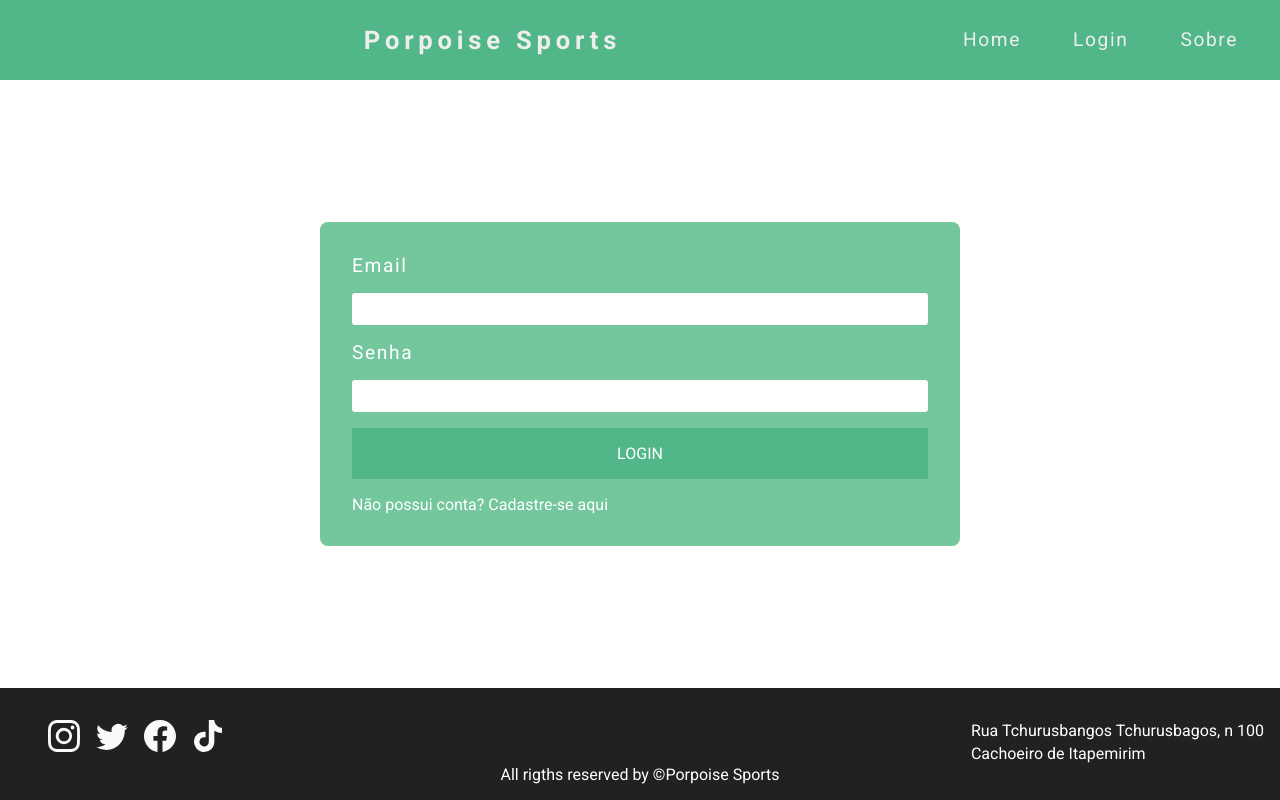
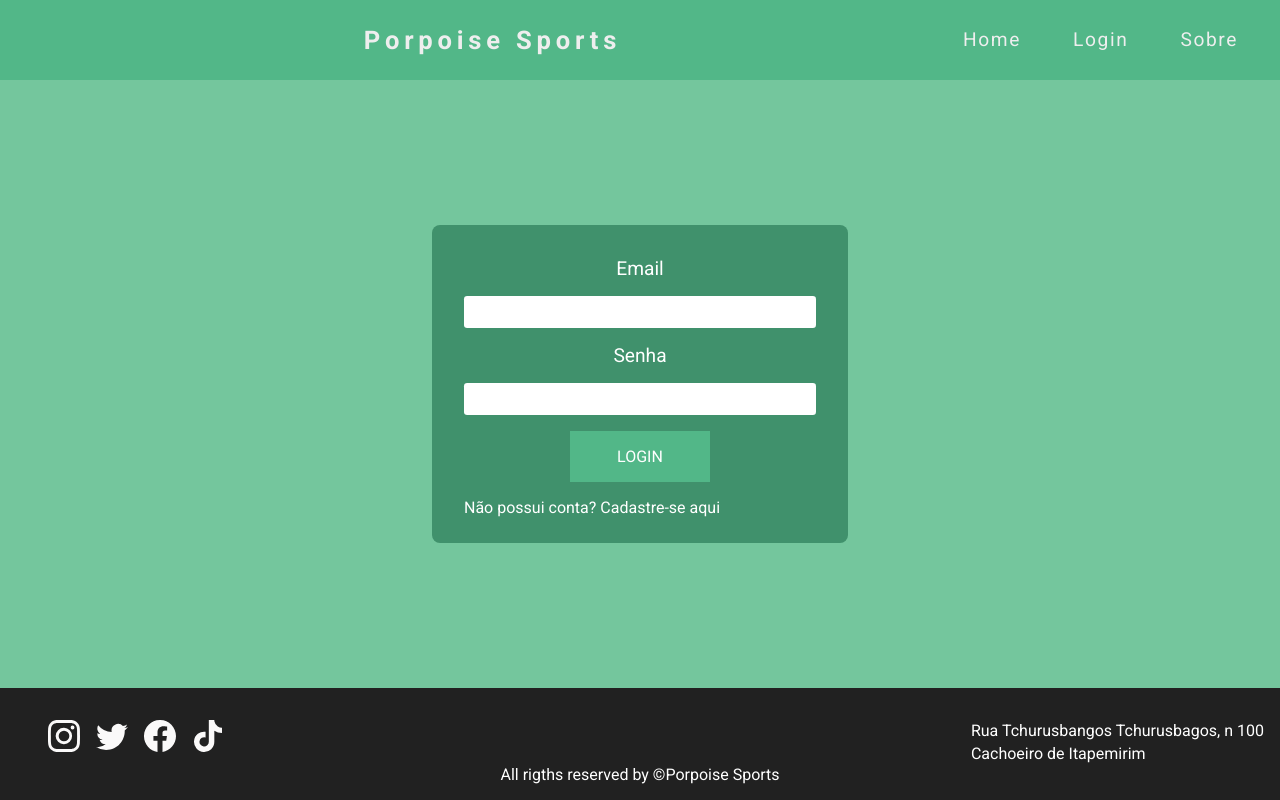
Before and after one commit to kaiquen/porpoise-frontend-reactjs, a React (Create React App) app: page /login in a window 1280 px wide. Built offline with nearby package versions, Linux system fonts and the light colour scheme.

Commit message:
fix: login

```diff
--- a/src/components/Card/index.tsx
+++ b/src/components/Card/index.tsx
@@ -1,4 +1,5 @@
 import './styles.scss';
+import { BsTagFill } from "react-icons/bs"
 
 const Card = () => {
   return (
@@ -9,7 +10,7 @@ const Card = () => {
       <div className="product__info">
 
         <div className="product__price">
-
+          <BsTagFill />
           <p>R$120,00</p>
         </div>
       </div>
--- a/src/components/Card/styles.scss
+++ b/src/components/Card/styles.scss
@@ -36,11 +36,18 @@
   }
 
   &__price {
+    display: flex;
+
     font-size: 1.2rem;
     font-weight: 600;
     margin-left: 2rem;
-    margin-bottom: 1rem;
+    margin-bottom: 0.6rem;
     color: #eee;
+
+    p {
+
+      margin-left: 0.4rem;
+    }
   }
 
   &__btn {
--- a/src/pages/login/index.tsx
+++ b/src/pages/login/index.tsx
@@ -1,39 +1,71 @@
-import { Header } from '../../components/Header';
-import './styles.scss';
-import api from '../../services/axios';
-import React, { useState } from 'react';
-import { Footer } from '../../components/Footer';
+import { Header } from "../../components/Header";
+import "./styles.scss";
+import api from "../../services/axios";
+import React, { useState } from "react";
+import { Footer } from "../../components/Footer";
+import { useNavigate } from "react-router-dom";
 const Login = () => {
-    const [email,setEmail] = useState('');
-    const [password,setPassword] = useState('');
+  const [email, setEmail] = useState("");
+  const [password, setPassword] = useState("");
+  const [error, setError] = useState<boolean>(false);
 
+  const navigate = useNavigate();
 
-    const handleSubmit = async (event:React.FormEvent) => {
+  const handleSubmit = async (event: React.FormEvent) => {
     event.preventDefault();
+
+    try {
+      const response = await api.post("/auth", { email, password });
+      if (response.data.success === "Credentials invalid!") setError(true);
+      return;
+    } catch (error) {
+      console.log(error);
     }
+
+    navigate("/");
+  };
 
   return (
     <div className="container">
-            <Header/>
+      <Header />
       <div className="content">
         <form onSubmit={handleSubmit} className="form">
           <div className="form__group">
             <label>Email</label>
-                        <input type="text" onChange={(e) => setEmail(e.target.value)} value={email} required/>
+            <input
+              type="text"
+              onChange={(e) => setEmail(e.target.value)}
+              value={email}
+              required
+            />
           </div>
           <div className="form__group">
             <label>Senha</label>
-                        <input type="password" onChange={(e) => setPassword(e.target.value)} value={password} required/>
+            <input
+              type="password"
+              onChange={(e) => setPassword(e.target.value)}
+              value={password}
+              required
+            />
           </div>
+          {error && (
             <div className="form__group">
-                        <button type='submit' className="form__btn">Login</button>
+              <span>Credenciais inválidas!</span>
+            </div>
+          )}
+          <div className="form__group">
+            <button type="submit" className="form__btn">
+              Login
+            </button>
           </div>
         </form>
-                <a className="signup"href="/">Não possui conta? Cadastre-se aqui</a>
+        <a className="signup" href="/">
+          Não possui conta? Cadastre-se aqui
+        </a>
       </div>
-            <Footer/>
+      <Footer />
     </div>
-    )
-}
+  );
+};
 
 export default Login;
--- a/src/pages/login/styles.scss
+++ b/src/pages/login/styles.scss
@@ -1,18 +1,24 @@
 @import '../../global/variables.scss';
 
 .container {
-  width:  100vw;
+  width: 100vw;
   height: 100vh;
   display: flex;
   flex-direction: column;
   justify-content: space-between;
+  background-color: $colorprimarylight;
+
+  label {
+    font-size: 1.2rem;
+    color: #fff;
+  }
 }
 
 .content {
-  background-color: $colorprimarylight;
-  width: 40rem;
+  background-color: $colorprimarydark;
+  width: 26rem;
   margin: 0 auto;
-  padding: 2rem;
+  padding: 2rem 2rem 1.6rem 2rem;
   border-radius: .5rem;
 }
 
@@ -20,24 +26,32 @@
   &__group {
     width: 100%;
     margin-bottom: 1rem;
-    label {
-      font-size: 1.2rem;
-      letter-spacing: 0.1rem;
-      color: #fff;
-    }
+
+    text-align: center;
+
+
 
     input {
-      margin-top: 1rem ;
+
+      margin-top: 1rem;
       width: 100%;
       height: 2rem;
       border: none;
       border-radius: .2rem;
       padding: 1rem;
     }
+
+    span {
+      color: #bf4c4c;
+      margin-left: .5rem;
+      font-weight: 400;
+      letter-spacing: .1rem;
+    }
   }
 
   &__btn {
-    width:  100%;
+
+    width: 40%;
     background-color: $colorprimary;
     color: #fff;
     border: none;
```
Lines whose indentation alone changed are shown as unchanged.
